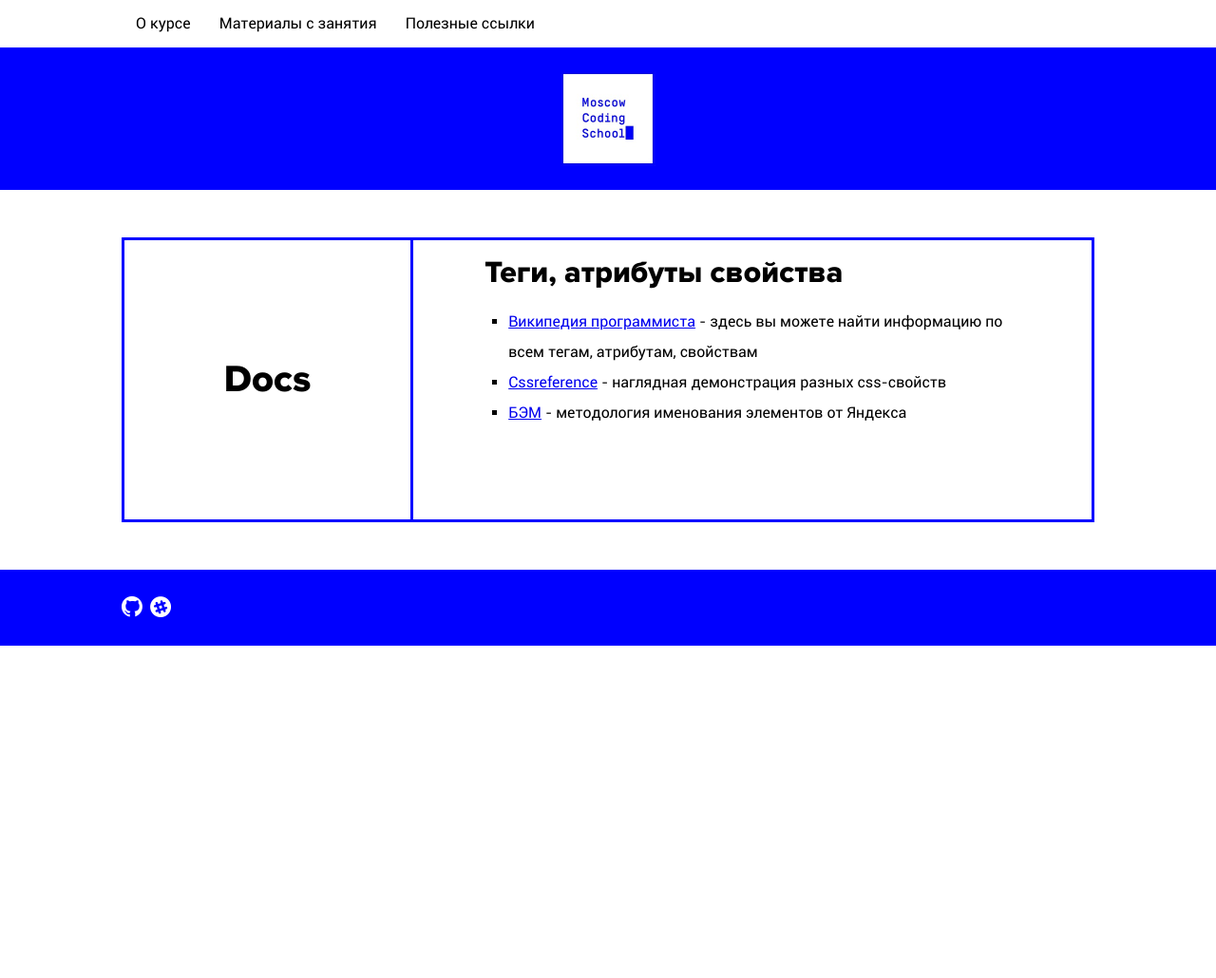
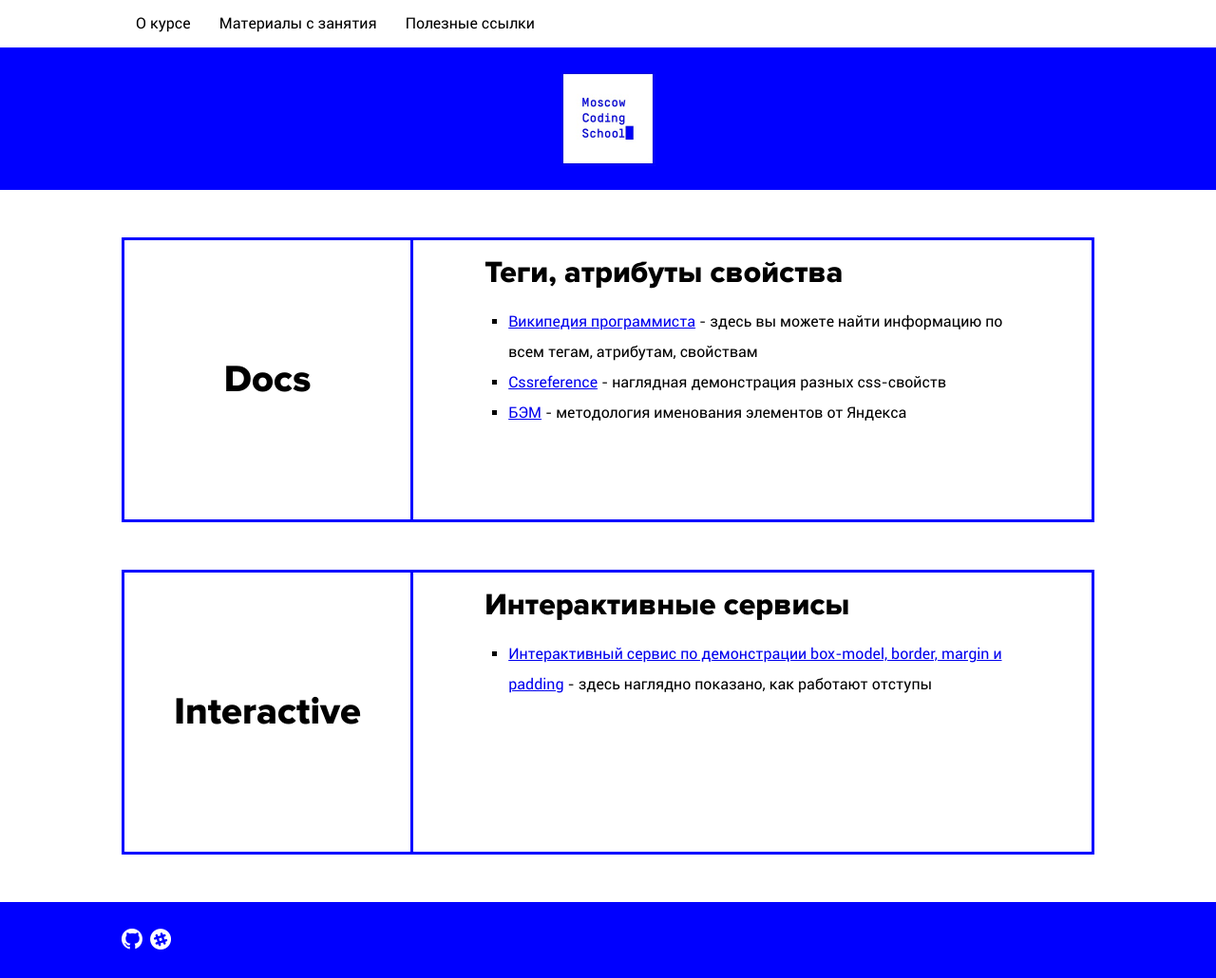
Before and after one commit to pa7lux/MCS-site, a plain HTML site: page links.html in a window 1280 px wide. Shown: the whole page at 95% size. Before the commit the page ends 800 px from the top, so only its background shows below. Drawn offline with nearby package versions, Linux system fonts and the light colour scheme.

Commit message:
startkit2

```diff
--- a/links.html
+++ b/links.html
@@ -52,6 +52,19 @@
           </ul>
         </div>
       </div>
+      <div class="aboutClass">
+        <div class="DateTime">
+          <div class="when">
+            <h2>Interactive</h2>
+          </div>
+        </div>
+        <div class="classDescription">
+          <h2>Интерактивные сервисы</h2>
+          <ul>
+            <li><a href="http://codepen.io/carolineartz/full/ogVXZj/">Интерактивный сервис по демонстрации box-model, border, margin и padding</a> - здесь наглядно показано, как работают отступы</li>
+          </ul>
+        </div>
+      </div>
     </section>
     <footer class="footer">
       <div class="social">
```
Also changed, not shown: 1 other file.
